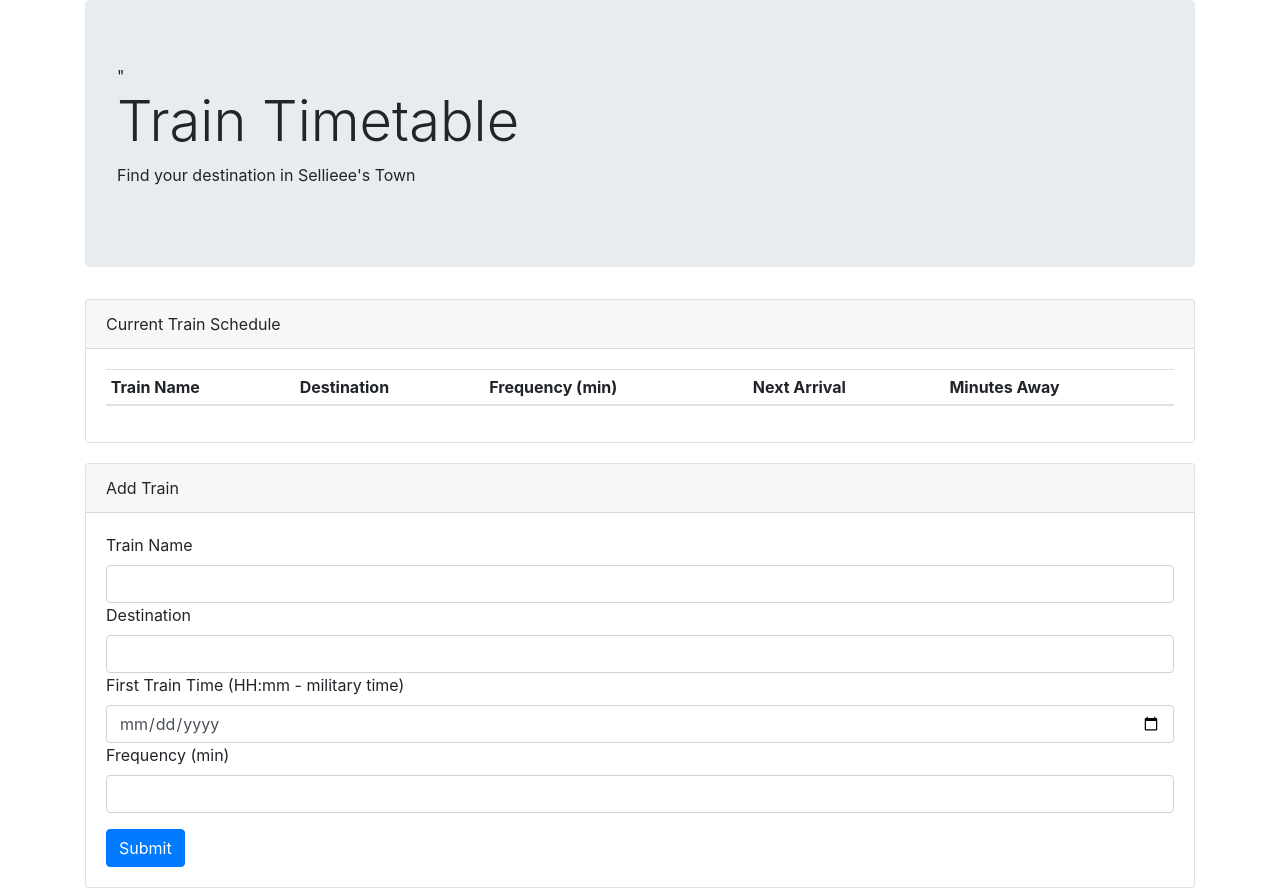
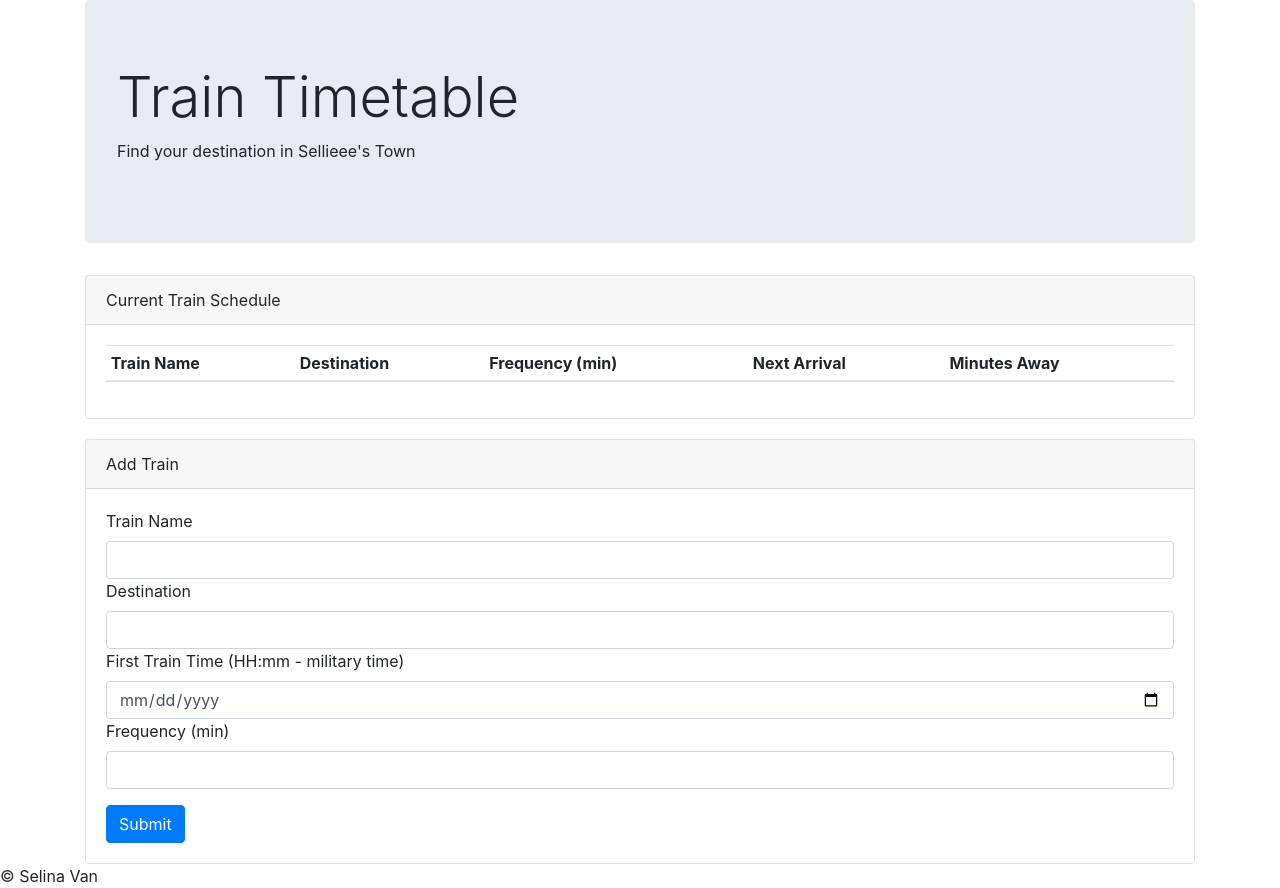
Before and after one commit to Sellieee/Train-Activity, a plain HTML site: page index.html in a window 1280 px wide. Drawn offline with nearby package versions, Linux system fonts and the light colour scheme.

Commit message:
created footer

```diff
--- a/index.html
+++ b/index.html
@@ -31,7 +31,7 @@
 <body>
     <div class="container">
 
-        <div class="jumbotron">"
+        <div class="jumbotron">
             <h1 class="display-4">Train Timetable</h1>
             <p>Find your destination in Sellieee's Town</p>
         </div>
@@ -85,7 +85,9 @@
 
 
     </div>
-
+    <footer>
+        <span>&#169; Selina Van</span>
+    </footer>
 </body>
 
 </html>
```
